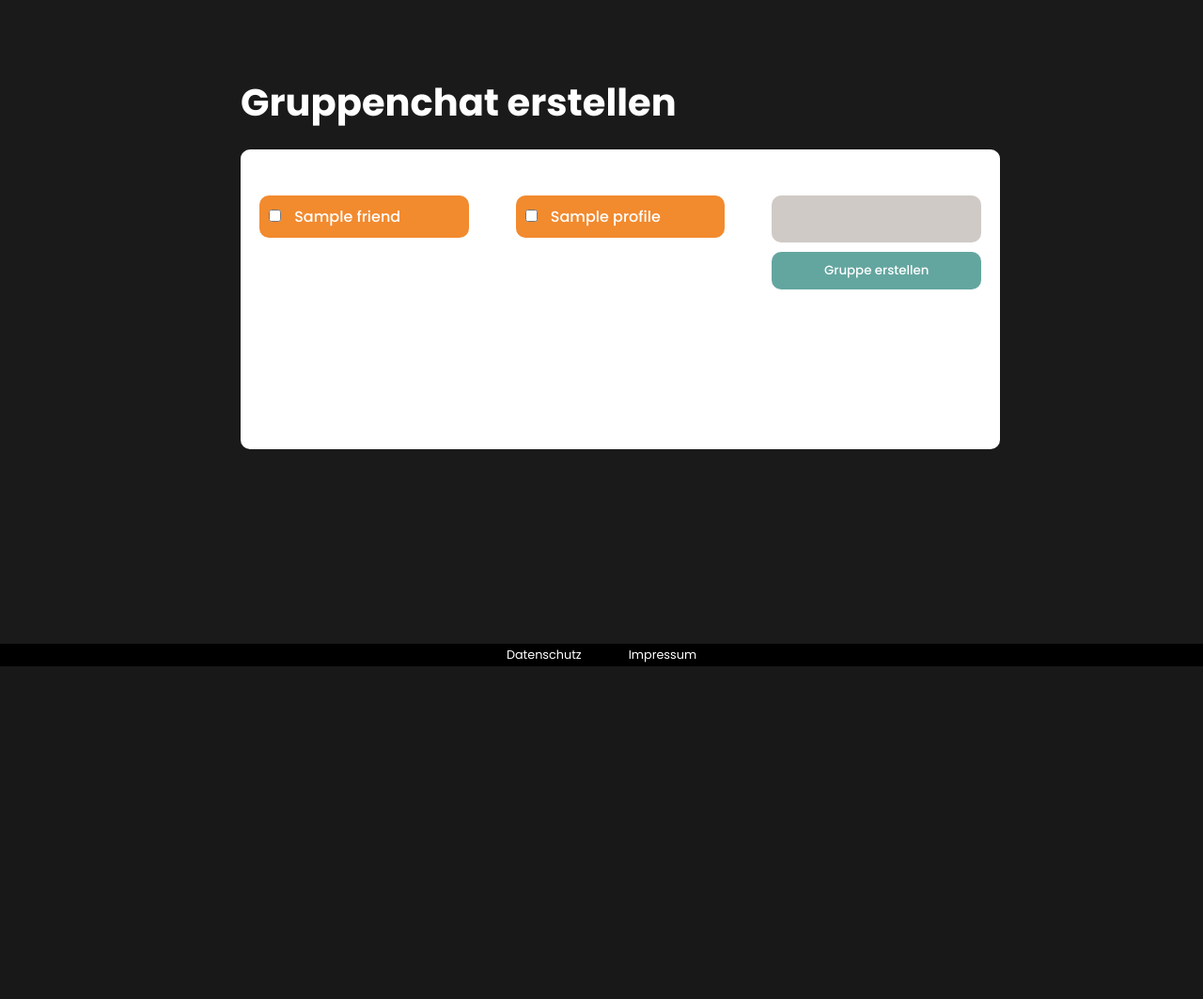
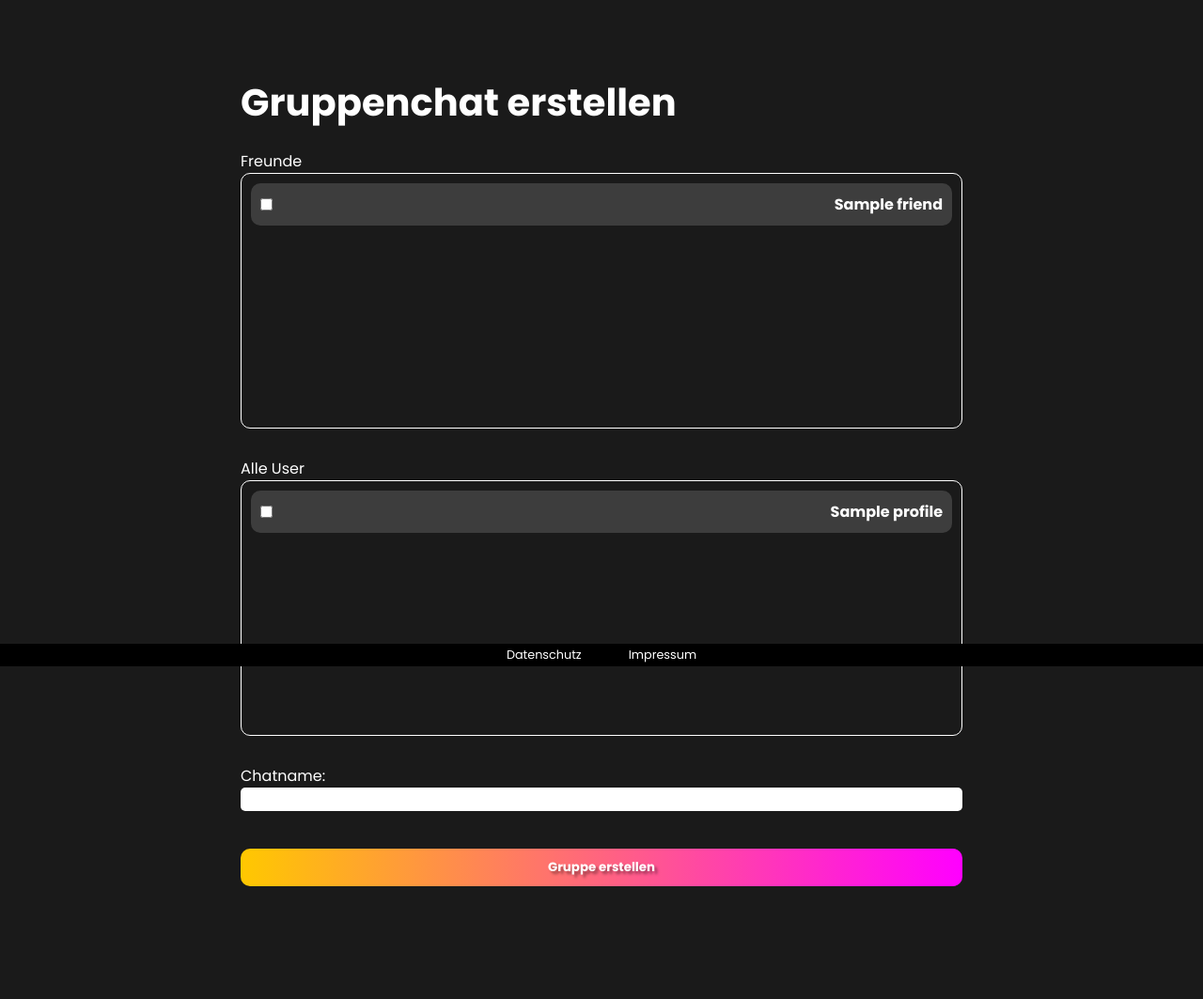
Before and after one commit to kismX/SocICo, a Django app: template templates/chats/create_room.html in a window 1280 px wide. Shown: the part 91-1154 px from the top of the page at 94% size. Before the commit the page ends 800 px from the top, so only its background shows below. Run offline with Django 4.2, Linux system fonts and the light colour scheme; the template is opened without the code that fills it: most values are stand-ins (such as "Sample title", 1, 10 or a date in 2020).

Commit message:
update - css create_room,profile_detail, profile_edit

```diff
--- a/static/css/style.css
+++ b/static/css/style.css
@@ -499,7 +499,7 @@ h1 a{
 
 /* Profile Edit */
 
-#ProfileForm button{
+.standart-form button{
     margin-top: 40px;
     padding: 10px 0;
 }
@@ -509,10 +509,10 @@ h1 a{
     object-fit: cover;
     border-radius: 10px;
 }
-#ProfileForm label{
+.standart-form label{
     display: block;
 }
-#ProfileForm input, select, #id_bio, #id_interests{
+.standart-form input, select, #id_bio, #id_interests{
     display: block;
     padding: 5px 10px;
     border-radius: 5px;
@@ -522,11 +522,11 @@ h1 a{
     margin-bottom: 10px;
     background-color: #fff;
 }
-#ProfileForm #id_avatar{
+.standart-form #id_avatar{
     background-color: #00000000;
     padding: 0%;
 }
-#ProfileForm #id_bio, #id_interests{
+.standart-form #id_bio, #id_interests{
     height: 100px;
 }
 
@@ -680,53 +680,37 @@ h1 a{
 
 /* Gruppenchat erstellen */
 
-.groupchat-form{
-    background-color: white;
-    width: 100%;
-    padding: 20px;
-    border-radius: 10px;
-    font-family: "PoppinsMedium";
-    gap: 50px;
-    align-items: start;
-}
-.groupchat-form fieldset{
+
+.groupchat-list-container{
     display: flex;
     flex-direction: column;
-    flex: 1 0;
-}
-.groupchat-form fieldset p{
-    font-size: 1.2em;
-    font-family: "PoppinsBold";
-}
-.groupchat-list-container{
     height: 250px;
     overflow-y: scroll;
     scrollbar-width: 5px;
+    border: 1px solid #fff;
+    padding: 10px;
+    border-radius: 10px;
+    margin-bottom: 30px;
 }
 .groupchat-list-container div{
-    background-color: #F28A2E;
+    display: flex;
+    align-items: center;
+    justify-content: space-between;
+    background-color: #ffffff27;
+    font-family: "PoppinsBold";
     margin-bottom: 5px;
     padding: 10px;
     border-radius: 10px;
-    color: white;
+    color: #ffffff;
 }
-#groupchat-checkbox{
-    margin-right: 10px;
+.groupchat-list-container div input{
+    width: auto;
+    margin: 0;
 }
-.groupchat-form-submit input{
-    height: 30px;
-    background-color: #40281a3f;
-    border-radius: 10px;
-    padding: 10px;
-    margin-bottom: 10px;
-}
-.groupchat-form-submit button{
+
+.groupchat-form-submit .colorfull-btn{
     width: 100%;
-    background-color: #63A69F;
-    color: white;
-    font-family: "PoppinsMedium";
-    padding: 10px;
-    border-radius: 10px;
+    display: block;
 }
 
 /* Media Queries */
--- a/templates/chats/create_room.html
+++ b/templates/chats/create_room.html
@@ -6,7 +6,7 @@
 <section class="row">
 <h1>Gruppenchat erstellen</h1>
 
-    <form class="groupchat-form flex-wrap-container" method="post">
+    <form class="standart-form" method="post">
         {% csrf_token %}
 
         <fieldset>
@@ -39,7 +39,7 @@
         <fieldset class="groupchat-form-submit">
             <p>Chatname:</p>
             <input name="room_name" type="text" required>
-            <button type="submit">Gruppe erstellen</button>
+            <button class="colorfull-btn" type="submit">Gruppe erstellen</button>
         </fieldset>
 
     </form>
--- a/templates/profile/profile_edit.html
+++ b/templates/profile/profile_edit.html
@@ -8,7 +8,7 @@
     <img src="{{ user.profile.avatar.url }}"/>
     <hr class="dotted-line">
 
-    <form method="post" id="ProfileForm" enctype="multipart/form-data" data-cities-url="{% url 'ajax_load_cities' %}" novalidate>
+    <form method="post" class="standart-form" id="ProfileForm" enctype="multipart/form-data" data-cities-url="{% url 'ajax_load_cities' %}" novalidate>
         {% csrf_token %}
 
         <div class="mq-profile-form-flex">
```
Also changed, not shown: templates/profile/profile_detail.html (+5 -2 lines).
